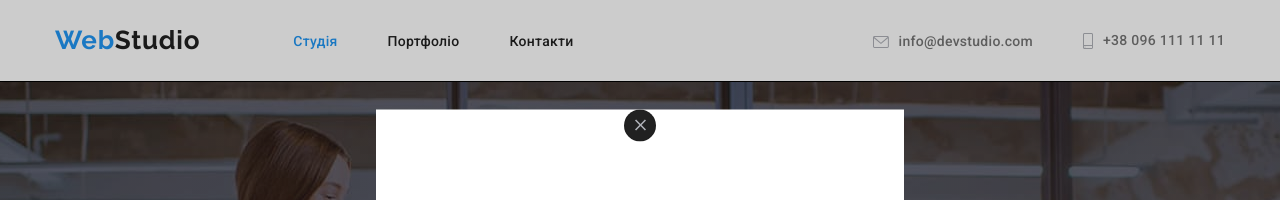
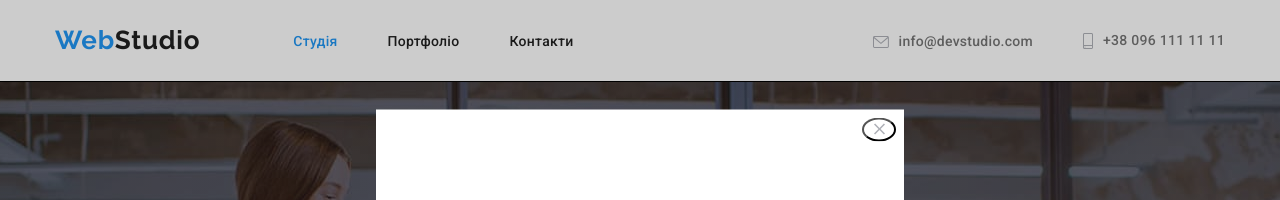
Before and after one commit to olgachibis/goit-markup-hw-5, a plain HTML site: page index.html in a window 1280 px wide. Shown: the top 200 px of the page. Drawn offline with nearby package versions, Linux system fonts and the light colour scheme.

Commit message:
10.11.22 dz5 var2

```diff
--- a/css/styles.css
+++ b/css/styles.css
@@ -206,18 +206,26 @@ text-transform: uppercase;
 
     background-color: var(--secondary-white-color);
 }
-.modal-icon-close{
-    display: block;
-    justify-content: flex-end;
+ .modal-icon-close{
+
     border-radius: 50%;
     fill: var(--social-color);
 }
 .modal-icon{
-    padding: 6px;
-    border-radius: 50%;
+    position: absolute;
+    top: 8px;
+    right: 8px;
+
+    display: flex;
+    justify-content: center;
+    align-items: center;
+border-radius: 50%;
+    background: transparent;
+
+    /* border-radius: 50%;
     border: 1px solid rgba(0, 0, 0, 0.1);
     background-color: var(--primary-text-color) ;
-    cursor: pointer;
+    cursor: pointer; */
 }
 .section{
     padding-bottom:94px;
```
